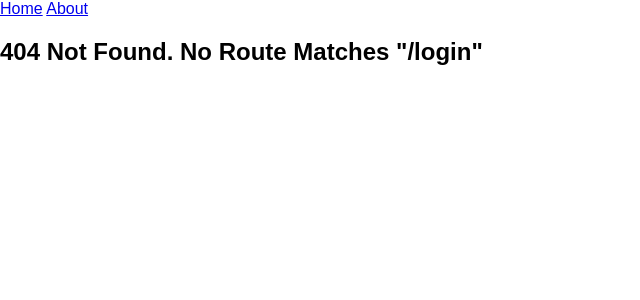
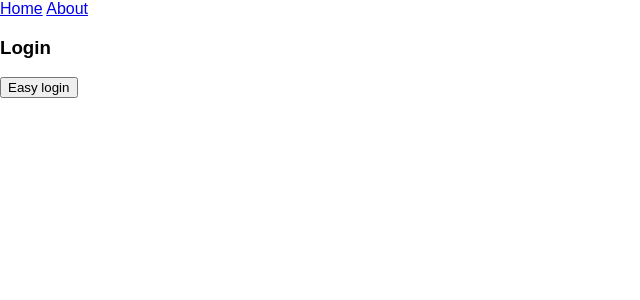
Before and after one commit to thelionpear/spa-app, a React (Create React App) app in the folder client/: page /login in a window 1280 px wide. Before the commit this address had no page. Shown: the top 300 px of the page, without its empty margins (0-640 px from the left). Built offline with nearby package versions, Linux system fonts and the light colour scheme.

Commit message:
dashboard and login components and fake login functions

```diff
--- a/client/src/App.js
+++ b/client/src/App.js
@@ -4,6 +4,8 @@ import Home from './components/Home'
 import About from './components/About'
 import NoMatch from './components/NoMatch'
 import NavBar from './components/NavBar'
+import Login from './components/Login'
+import Dashboard from './components/Dashboard'
 
 
 const App = () => (
@@ -12,6 +14,8 @@ const App = () => (
     <Switch>
       <Route exact path="/" component={Home} />
       <Route exact path="/about" component={About} />
+      <Route exact path="/login" component={Login} />
+      <Route exact path="/dashboard" component={Dashboard} />
       <Route component={NoMatch} />
     </Switch>
   </Fragment>
--- /dev/null
+++ b/client/src/components/Dashboard.js
@@ -0,0 +1,12 @@
+import React from 'react'
+import { Redirect } from 'react-router-dom'
+import { isAuthenticated } from '../fakeAuth'
+
+const Dashboard = () => {
+    if (isAuthenticed())
+        return <h3>You are logged in</h3>
+    else
+        return <Redirect to="/login" />
+}
+
+export default Dashboard
--- /dev/null
+++ b/client/src/components/Login.js
@@ -0,0 +1,18 @@
+import React, { Fragment } from 'react'
+import { login } from '../fakeAuth'
+
+const Login = ({ history }) => (
+    <Fragment>
+        <h3>Login</h3>
+        <button
+            onClick={ () => {
+                login()
+                history.push('/dashboard')
+            }}
+        >
+            Easy login
+        </button>
+    </Fragment>
+)
+
+export default Login
--- a/client/src/components/NavBar.js
+++ b/client/src/components/NavBar.js
@@ -1,11 +1,19 @@
 import React from 'react'
-import { Link } from 'react-router-dom'
+import { NavLink } from 'react-router-dom'
+
+const styles = {
+    active: {
+        textDecoration: 'none',
+        fontWeight: 'bold',
+        color: 'black'
+    }
+}
 
 const NavBar = () => (
     <nav>
-        <Link to="/">Home</Link>
+        <NavLink exact activeStyle={styles.active} to="/">Home</NavLink>
         {' '}
-        <Link to="/about">About</Link>
+        <NavLink activeStyle={styles.active} to="/about">About</NavLink>
     </nav>
 )
 
--- /dev/null
+++ b/client/src/fakeAuth.js
@@ -0,0 +1,11 @@
+export const isAuthenticated = () => {
+    return localStorage.isAuthenticated
+}
+
+export const login = () => {
+    localStorage.setItem('isAuthenticated', true)
+}
+
+export const logout = () => {
+    localStorage.removeItem('isAuthenticated')
+}
```
